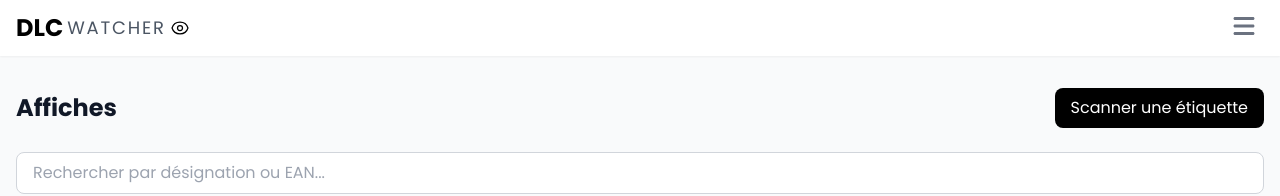
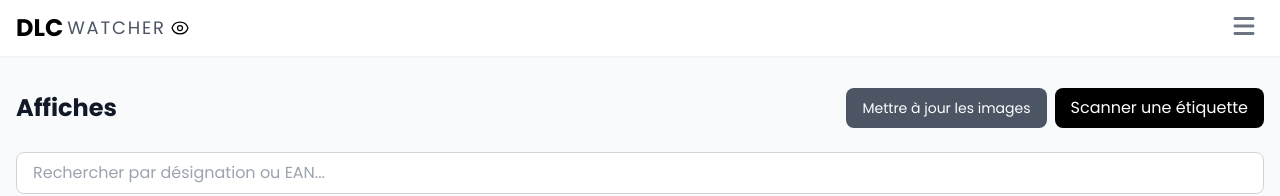
Before and after one commit to valentingouverneur/dlc, a React (Vite) app: page /affiches in a window 1280 px wide. Shown: the top 196 px of the page. Built offline with nearby package versions, Linux system fonts and the light colour scheme; no server answers; the database is empty.

Commit message:
Debug images Open Food Facts + bouton mise a jour images manquantes

```diff
--- a/src/components/AfficheScanner.tsx
+++ b/src/components/AfficheScanner.tsx
@@ -68,8 +68,11 @@ const AfficheScanner: React.FC<AfficheScannerProps> = ({ onClose }) => {
   const fetchOpenFoodData = async (barcode: string) => {
     try {
       const response = await axios.get(`https://world.openfoodfacts.org/api/v0/product/${barcode}.json`);
+      console.log('Open Food Facts response status:', response.data.status);
       if (response.data.status === 1 && response.data.product) {
         const product = response.data.product;
+        console.log('Product trouvé:', product.product_name);
+
         // Récupérer l'image (priorité: front > url > ingredients > nutrition)
         const imageUrl = product.image_front_url ||
                         product.image_url ||
@@ -79,12 +82,24 @@ const AfficheScanner: React.FC<AfficheScannerProps> = ({ onClose }) => {
                         product.image_small_url ||
                         '';
 
+        console.log('Image URL récupérée:', imageUrl);
+        console.log('Toutes les images disponibles:', {
+          image_front_url: product.image_front_url,
+          image_url: product.image_url,
+          image_ingredients_url: product.image_ingredients_url,
+          image_nutrition_url: product.image_nutrition_url,
+          image_front_small_url: product.image_front_small_url,
+          image_small_url: product.image_small_url
+        });
+
         setOpenFoodData({
           designation: product.product_name_fr || product.product_name || product.generic_name || '',
           brand: product.brands || '',
           weight: product.quantity || '',
           imageUrl: imageUrl,
         });
+      } else {
+        console.log('Produit non trouvé dans Open Food Facts pour EAN:', barcode);
       }
     } catch (err) {
       console.warn('Erreur Open Food Facts:', err);
@@ -122,7 +137,12 @@ const AfficheScanner: React.FC<AfficheScannerProps> = ({ onClose }) => {
       }
       if (openFoodData?.imageUrl) {
         afficheData.imageUrl = openFoodData.imageUrl;
+        console.log('Sauvegarde imageUrl:', openFoodData.imageUrl);
+      } else {
+        console.log('Pas d\'imageUrl à sauvegarder');
       }
+
+      console.log('Données à sauvegarder:', afficheData);
 
       await addDoc(collection(db, 'affiches'), afficheData);
 
--- a/src/pages/Affiches.tsx
+++ b/src/pages/Affiches.tsx
@@ -1,10 +1,11 @@
 import React, { useState, useEffect } from 'react';
-import { collection, query, onSnapshot, deleteDoc, doc } from 'firebase/firestore';
+import { collection, query, onSnapshot, deleteDoc, doc, updateDoc, getDocs } from 'firebase/firestore';
 import { db } from '../config/firebase';
 import { Affiche } from '../types/Affiche';
 import Modal from '../components/Modal';
 import AfficheScanner from '../components/AfficheScanner';
 import ConfirmModal from '../components/ConfirmModal';
+import axios from 'axios';
 
 const Affiches: React.FC = () => {
   const [affiches, setAffiches] = useState<Affiche[]>([]);
@@ -19,10 +20,14 @@ const Affiches: React.FC = () => {
   useEffect(() => {
     const q = query(collection(db, 'affiches'));
     const unsubscribe = onSnapshot(q, (snapshot) => {
-      const affichesData = snapshot.docs.map(doc => ({
+      const affichesData = snapshot.docs.map(doc => {
+        const data = doc.data();
+        console.log('Affiche chargée:', { id: doc.id, ean: data.ean, imageUrl: data.imageUrl });
+        return {
           id: doc.id,
-        ...doc.data()
-      })) as Affiche[];
+          ...data
+        };
+      }) as Affiche[];
       setAffiches(affichesData.sort((a, b) =>
         new Date(b.createdAt).getTime() - new Date(a.createdAt).getTime()
       ));
@@ -50,6 +55,48 @@ const Affiches: React.FC = () => {
     }
   };
 
+  // Fonction pour mettre à jour les images manquantes depuis Open Food Facts
+  const updateMissingImages = async () => {
+    const affichesWithoutImage = affiches.filter(a => !a.imageUrl && a.ean);
+    if (affichesWithoutImage.length === 0) {
+      alert('Tous les produits ont déjà une image');
+      return;
+    }
+
+    if (!confirm(`Mettre à jour ${affichesWithoutImage.length} produit(s) sans image ?`)) {
+      return;
+    }
+
+    let updated = 0;
+    let failed = 0;
+
+    for (const affiche of affichesWithoutImage) {
+      try {
+        const response = await axios.get(`https://world.openfoodfacts.org/api/v0/product/${affiche.ean}.json`);
+        if (response.data.status === 1 && response.data.product) {
+          const product = response.data.product;
+          const imageUrl = product.image_front_url ||
+                          product.image_url ||
+                          product.image_ingredients_url ||
+                          product.image_nutrition_url ||
+                          product.image_front_small_url ||
+                          product.image_small_url ||
+                          '';
+
+          if (imageUrl && affiche.id) {
+            await updateDoc(doc(db, 'affiches', affiche.id), { imageUrl });
+            updated++;
+          }
+        }
+      } catch (err) {
+        console.error(`Erreur pour ${affiche.ean}:`, err);
+        failed++;
+      }
+    }
+
+    alert(`Mise à jour terminée : ${updated} mis à jour, ${failed} échecs`);
+  };
+
   const filteredAffiches = affiches.filter(affiche =>
     affiche.designation.toLowerCase().includes(searchTerm.toLowerCase()) ||
     affiche.ean.includes(searchTerm)
@@ -67,12 +114,21 @@ const Affiches: React.FC = () => {
     <div className="space-y-6">
       <div className="flex justify-between items-center">
         <h1 className="text-2xl font-bold text-gray-900">Affiches</h1>
+        <div className="flex space-x-2">
+          <button
+            onClick={updateMissingImages}
+            className="px-4 py-2 bg-gray-600 text-white rounded-lg hover:bg-gray-700 text-sm"
+            title="Mettre à jour les images manquantes depuis Open Food Facts"
+          >
+            Mettre à jour les images
+          </button>
           <button
             onClick={() => setIsScannerOpen(true)}
             className="px-4 py-2 bg-black text-white rounded-lg hover:bg-gray-800"
           >
             Scanner une étiquette
           </button>
+        </div>
       </div>
 
       <input
```
Lines whose indentation alone changed are shown as unchanged.
